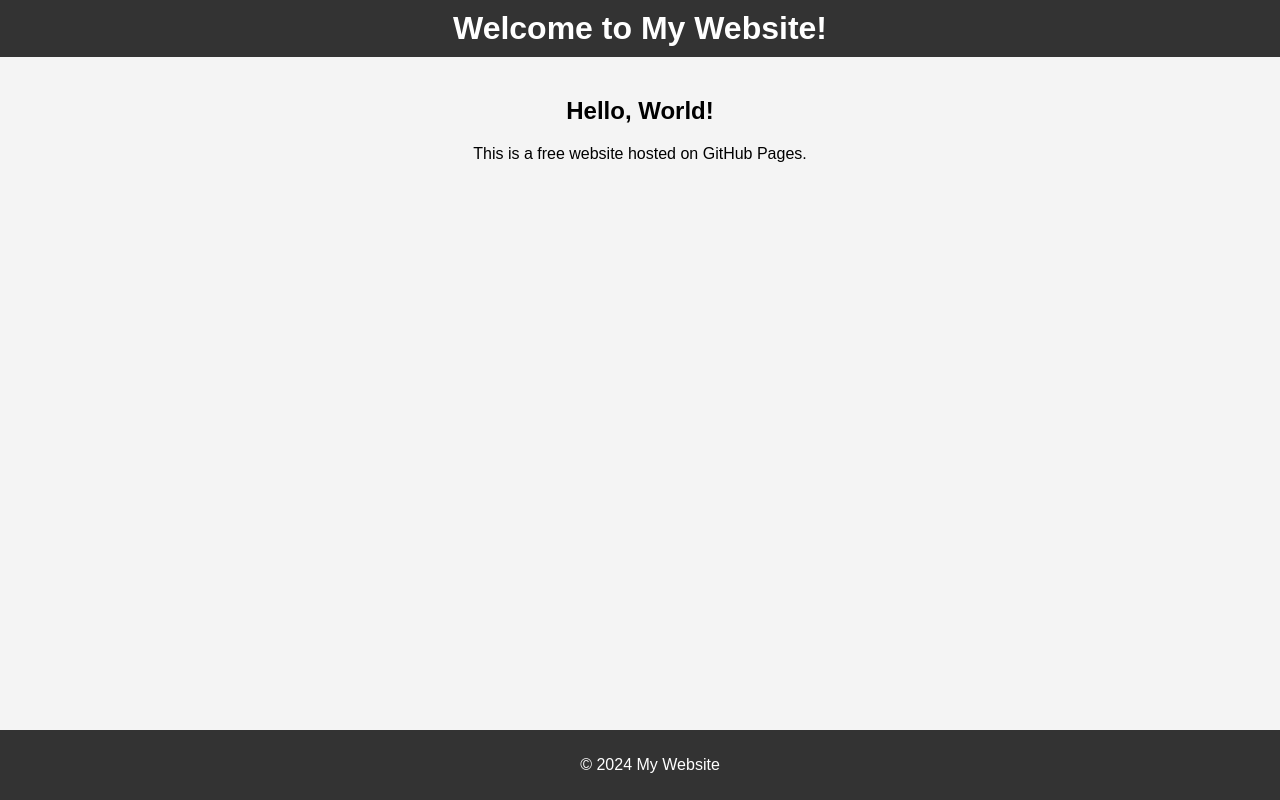
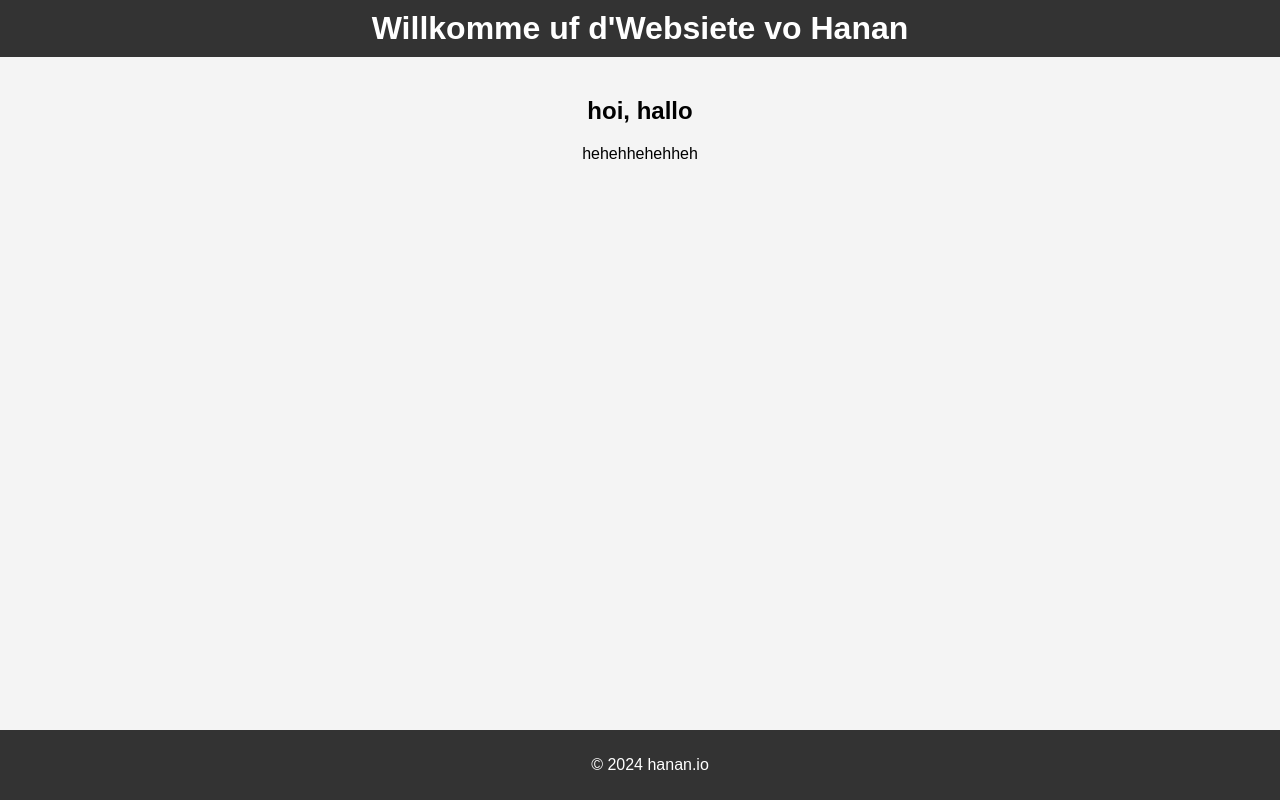
Before and after one commit to yl-hanan/hanan.github.io, a plain HTML site: page index.html in a window 1280 px wide. Drawn offline with Linux system fonts and the light colour scheme.

Commit message:
Update index.html

```diff
--- a/index.html
+++ b/index.html
@@ -3,8 +3,8 @@
 <head>
     <meta charset="UTF-8">
     <meta name="viewport" content="width=device-width, initial-scale=1.0">
-    <meta name="description" content="Your description here">
-    <title>My Free Website</title>
+    <meta name="description" content="diese Webseite wurde von einem minderjährigen Schüler erstellt">
+    <title>d'Websiete vo Hanan</title>
     <style>
         body {
             font-family: Arial, sans-serif;
@@ -36,14 +36,14 @@
 </head>
 <body>
     <header>
-        <h1>Welcome to My Website!</h1>
+        <h1>Willkomme uf d'Websiete vo Hanan</h1>
     </header>
     <section>
-        <h2>Hello, World!</h2>
-        <p>This is a free website hosted on GitHub Pages.</p>
+        <h2>hoi, hallo</h2>
+        <p>hehehhehehheh</p>
     </section>
     <footer>
-        <p>&copy; 2024 My Website</p>
+        <p>&copy; 2024 hanan.io</p>
     </footer>
 </body>
 </html>
```
